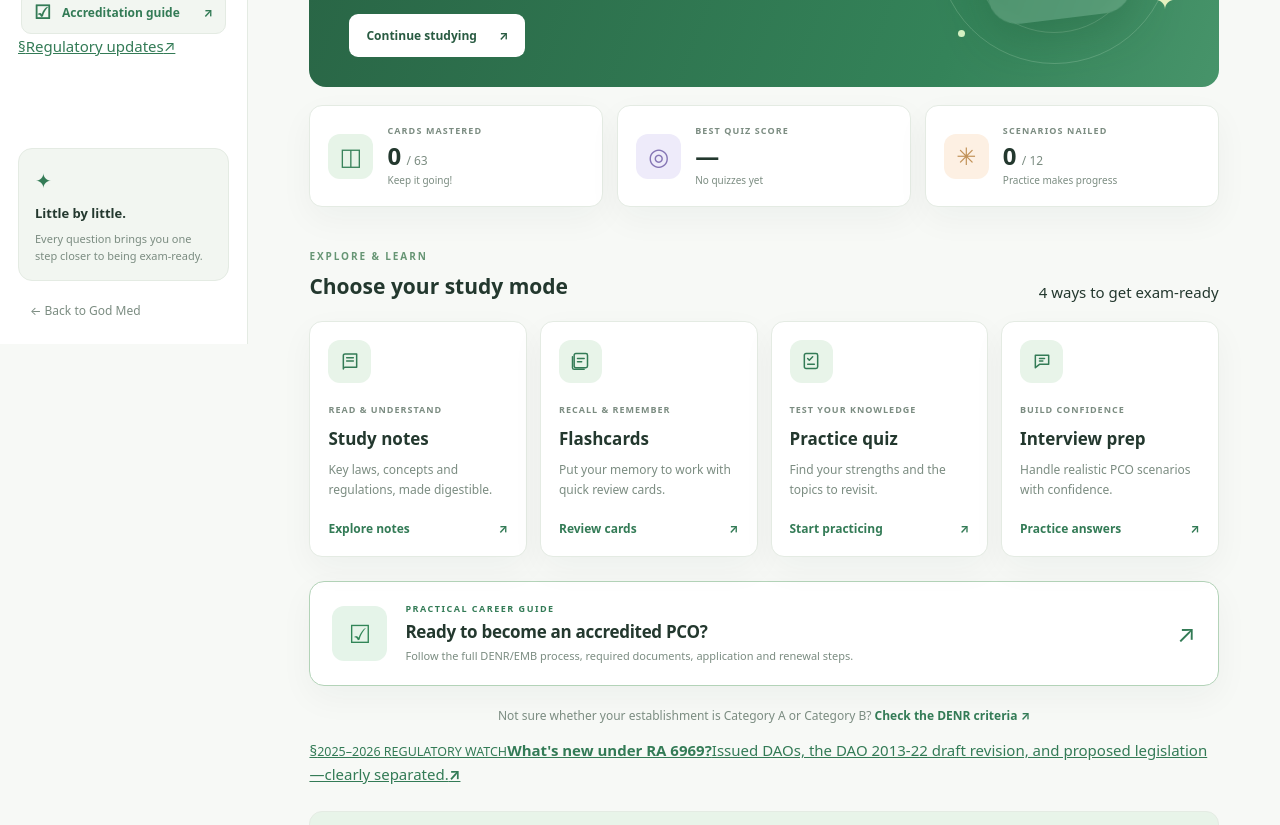
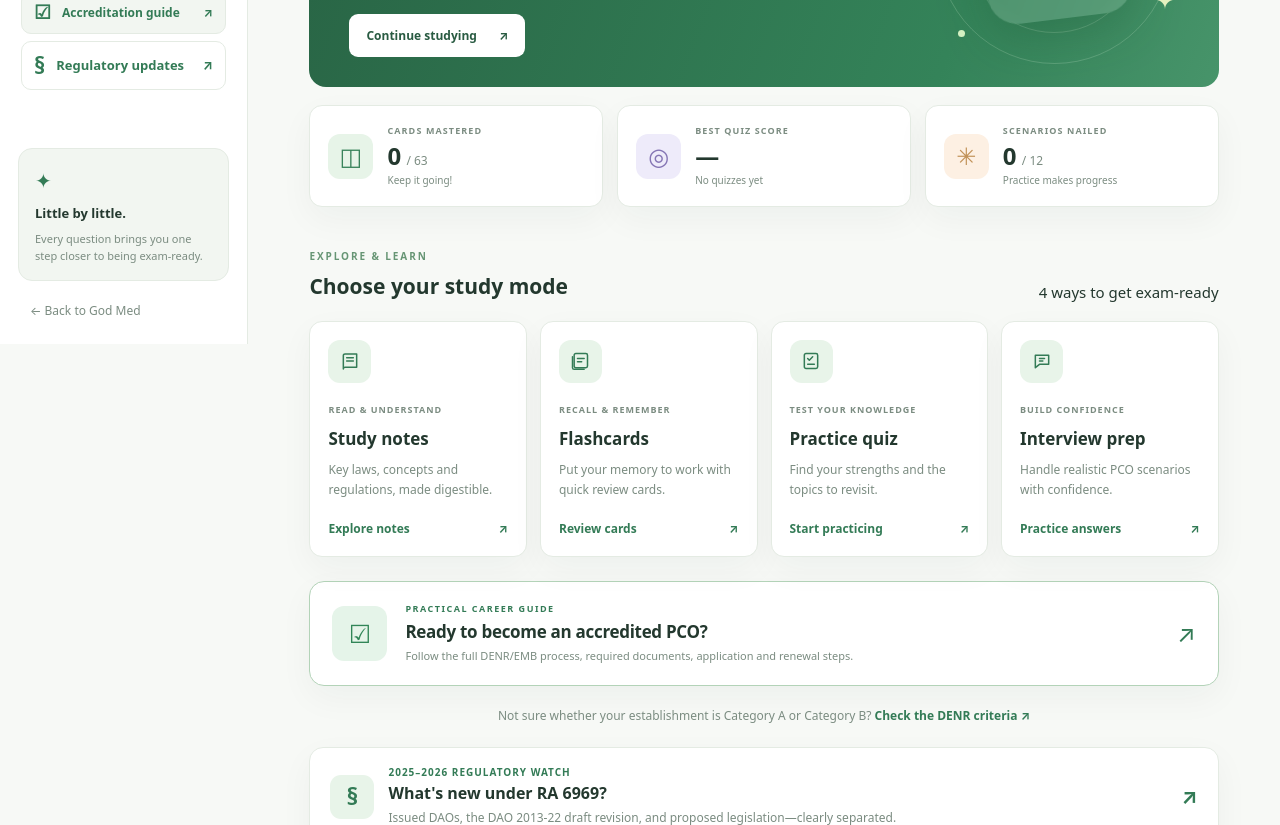
Before and after one commit to coachdinosaur/god-med, a website with bundled scripts: page pco/index.html in a window 1280 px wide. Shown: the part 456-1281 px from the top of the page. Built offline with nearby package versions, Linux system fonts and the light colour scheme.

Commit message:
Style regulatory updates dashboard card and six-item mobile navigation

```diff
--- a/pco/pco.css
+++ b/pco/pco.css
@@ -183,3 +183,19 @@ select { width: 100%; background: var(--panel-2); border: 1px solid var(--line);
 .category-quick-link{display:block;margin:11px 0 4px;text-decoration:none;color:var(--muted);font-size:12px;line-height:1.6;text-align:center;padding:9px}
 .category-quick-link strong{color:var(--green)}
 .category-quick-link:hover strong{text-decoration:underline}
+
+/* Dated DENR–EMB regulatory update entry points */
+.regulatory-sidebar-link{display:flex;align-items:center;gap:11px;text-decoration:none;padding:12px;margin:7px 3px 0;border:1px solid var(--line);border-radius:10px;background:var(--panel);color:var(--green);font-size:13px;font-weight:750}
+.regulatory-sidebar-link:hover{border-color:var(--green);background:var(--accent-soft)}
+.regulatory-sidebar-link span:first-child{font-size:23px;line-height:1}
+.regulatory-sidebar-link span:last-child{margin-left:auto}
+.regulatory-feature{display:flex;align-items:center;gap:14px;min-width:0;padding:18px 20px;margin-top:13px;background:var(--panel);border:1px solid var(--line);border-radius:14px;text-decoration:none;color:var(--text);box-shadow:var(--shadow)}
+.regulatory-feature:hover{border-color:var(--green);background:var(--accent-soft)}
+.regulatory-feature-icon{display:grid;place-items:center;flex:0 0 44px;height:44px;border-radius:11px;background:var(--accent-soft);color:var(--green);font-weight:800;font-size:24px}
+.regulatory-feature>span:nth-child(2){min-width:0;flex:1;display:grid;gap:3px}
+.regulatory-feature small{font-size:10px;font-weight:850;color:var(--green);letter-spacing:1px;line-height:1.3}
+.regulatory-feature strong{font-size:16px;line-height:1.4}
+.regulatory-feature>span:nth-child(2)>span{font-size:12px;color:var(--muted);line-height:1.6}
+.regulatory-feature>b{font-size:21px;color:var(--green)}
+@media(max-width:800px){.mobile-nav{grid-template-columns:repeat(6,minmax(0,1fr))}.mobile-nav a.mobile-tab{text-decoration:none;align-content:center}}
+@media(max-width:550px){.regulatory-feature{padding:14px;gap:9px}.regulatory-feature-icon{flex-basis:35px;height:35px;font-size:19px}.regulatory-feature strong{font-size:15px}.regulatory-feature small{font-size:11px}.regulatory-feature>span:nth-child(2)>span{font-size:14px}.regulatory-feature>b{font-size:17px}}
```
